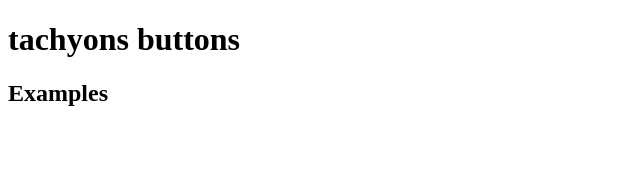
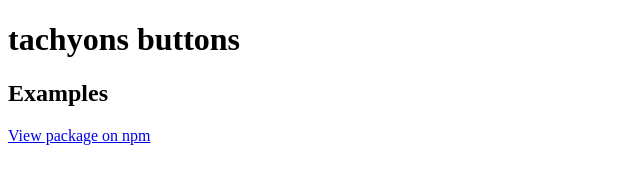
Before and after one commit to tonyalaribe/tachyons-buttons, a website: page index.html in a window 1280 px wide. Shown: the whole page, without its empty margins (0-640 px from the left). Drawn offline with Linux system fonts and the light colour scheme.

Commit message:
Adding link to npm module

```diff
--- a/index.html
+++ b/index.html
@@ -13,5 +13,6 @@
   <body>
     <h1>tachyons buttons</h1>
     <h2>Examples</h2>
+    <a href="http://npmjs.org/package/tachyons-buttons" title="tachyons-buttons">View package on npm</a>
   </body>
 </html>
```
